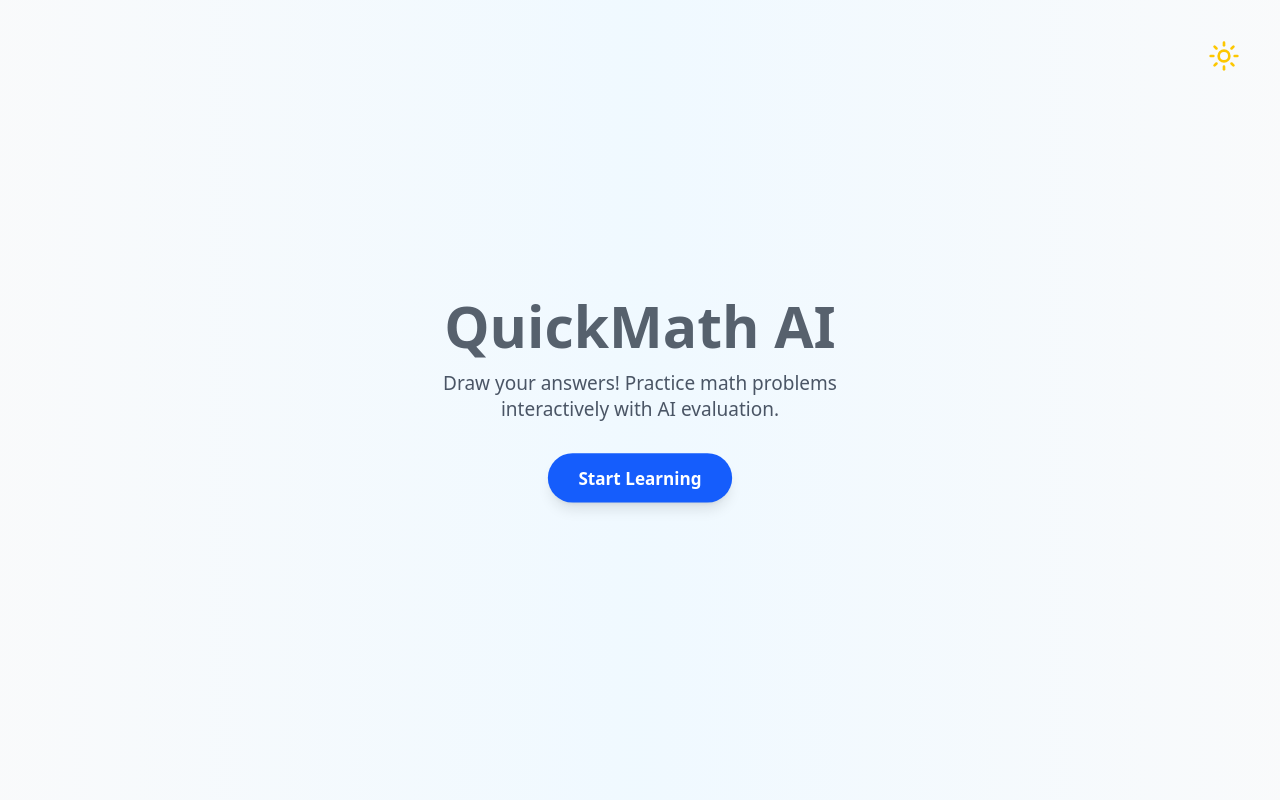
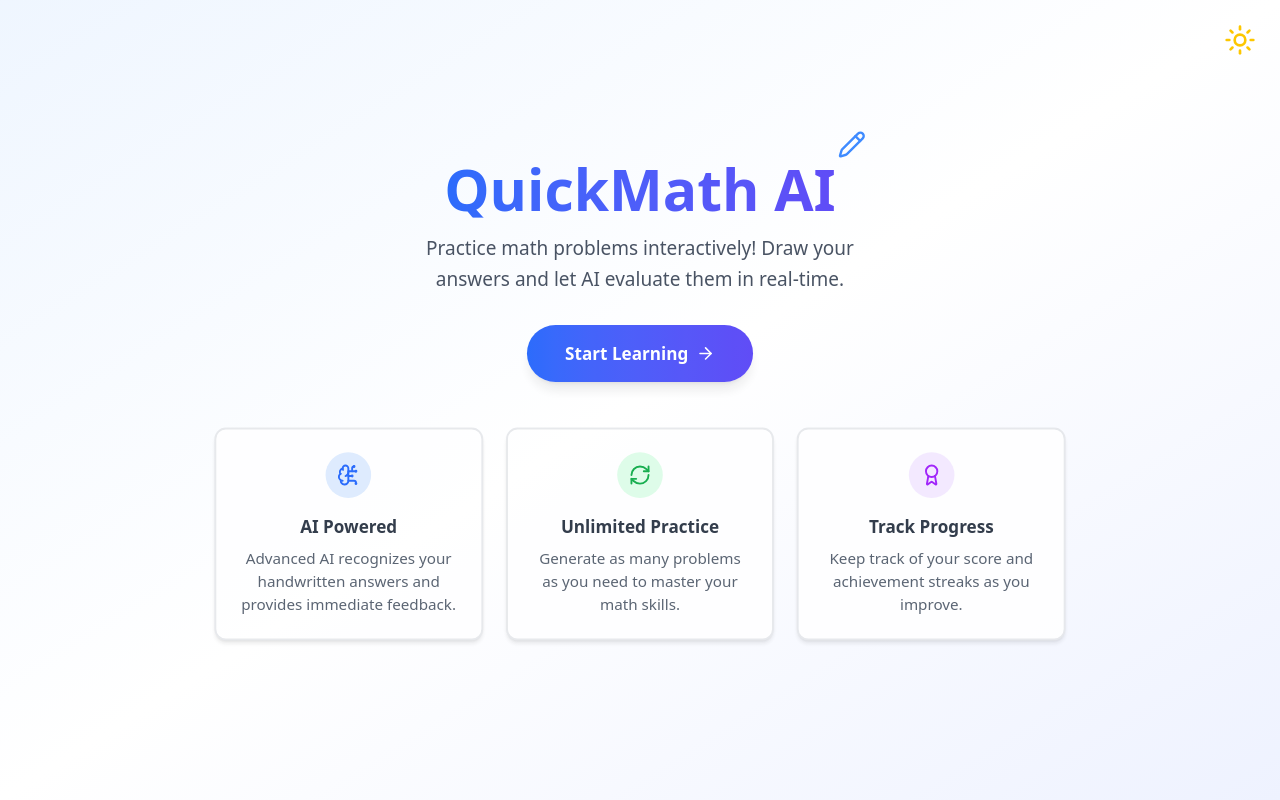
Before and after one commit to NonPanda/quickmath, a React (Vite) app in the folder client/: page / in a window 1280 px wide. Built offline with nearby package versions, Linux system fonts and the light colour scheme.

Commit message:
small change in ui

```diff
--- a/client/src/index.css
+++ b/client/src/index.css
@@ -28,3 +28,10 @@ body {
   background-color: var(--background);
   color: var(--foreground);
 }
+
+@layer base {
+  button:not(:disabled),
+  [role="button"]:not(:disabled) {
+    cursor: pointer;
+  }
+}
--- a/client/src/pages/Home.jsx
+++ b/client/src/pages/Home.jsx
@@ -1,18 +1,19 @@
+import React, { useState, useEffect, useRef } from "react";
+import { ArrowRight, RefreshCw, BrainCircuit, Lightbulb, Award, Pencil } from "lucide-react";
+import { ReactSketchCanvas } from "react-sketch-canvas";
 import DarkModeToggle from "../components/DarkModeToggle";
-import React, { useState, useEffect, useRef } from "react";
-import { ArrowRight, RefreshCw, BrainCircuit } from "lucide-react";
-import { ReactSketchCanvas } from "react-sketch-canvas";
+
 
 const BACKEND_URL = "http://localhost:8000";
 
 export default function Home() {
   const [started, setStarted] = useState(false);
   const [problem, setProblem] = useState({ question: "", answer: 0 });
-
-
   const [feedback, setFeedback] = useState(null);
   const [score, setScore] = useState(0);
   const [isProcessing, setIsProcessing] = useState(false);
+  const [streak, setStreak] = useState(0);
+  const [showConfetti, setShowConfetti] = useState(false);
 
   const canvasRef = useRef(null);
 
@@ -21,20 +22,17 @@ export default function Home() {
 
     operation = ["×", "+", "-"][Math.floor(Math.random() * 3)];
     if (operation === "×") {
-      num1 = Math.floor(Math.random() * 10)+5;
-      num2 = Math.floor(Math.random() * 10)+5;
-    } else{
+      num1 = Math.floor(Math.random() * 10) + 5;
+      num2 = Math.floor(Math.random() * 10) + 5;
+    } else {
       num1 = Math.floor(Math.random() * 50) + 20;
       num2 = Math.floor(Math.random() * 30) + 10;
     }
-
-
 
     if (operation === "+") {
       question = `${num1} + ${num2} = ?`;
       answer = num1 + num2;
     } else if (operation === "-") {
-
       if (num1 < num2) [num1, num2] = [num2, num1];
       question = `${num1} - ${num2} = ?`;
       answer = num1 - num2;
@@ -45,7 +43,6 @@ export default function Home() {
 
     setProblem({ question, answer });
     setIsProcessing(false);
-
     setFeedback(null);
     clearCanvas();
   };
@@ -68,7 +65,7 @@ export default function Home() {
       canvasRef.current.exportImage("png").then((dataUrl) => {
         const link = document.createElement("a");
         link.href = dataUrl;
-        link.download = "canvas_export.png";
+        link.download = `quickmath_problem_${Date.now()}.png`;
         link.click();
       });
     }
@@ -102,6 +99,7 @@ export default function Home() {
         } catch (parseError) {
           console.error("Error parsing error response:", parseError);
         }
+        throw new Error(errorMsg);
       }
 
       const result = await response.json();
@@ -112,8 +110,19 @@ export default function Home() {
       }
 
       if (predictedAnswer === problem.answer) {
-        setFeedback({ status: "success", message: `Correct! You wrote ${predictedAnswer}.` });
+        setFeedback({
+          status: "success",
+          message: `Correct! You wrote ${predictedAnswer}.`
+        });
         setScore((prevScore) => prevScore + 1);
+        setStreak((prevStreak) => prevStreak + 1);
+
+        // Trigger confetti for streaks of 5 or multiples of 5
+        if ((streak + 1) % 5 === 0) {
+          setShowConfetti(true);
+          setTimeout(() => setShowConfetti(false), 3000);
+        }
+
         setTimeout(() => {
           generateProblem();
         }, 1500);
@@ -122,6 +131,7 @@ export default function Home() {
           status: "error",
           message: `Hmm, AI read ${predictedAnswer}. The answer is ${problem.answer}. Try again!`,
         });
+        setStreak(0);
       }
     } catch (error) {
       console.error("Prediction Error:", error);
@@ -134,31 +144,43 @@ export default function Home() {
     }
   };
 
+  return (
+    <div className="flex flex-col items-center justify-center min-h-screen bg-gradient-to-br from-blue-50 via-white to-indigo-50 dark:from-gray-900 dark:via-gray-800 dark:to-indigo-950 transition-colors duration-500">
+      <DarkModeToggle />
 
-  return (
-    <div className="flex flex-col items-center justify-center min-h-screen bg-gradient-to-l from-gray-50 via-sky-50 to-gray-50 dark:from-gray-900 dark:to-gray-800 transition-colors duration-500">
-      <div className="absolute top-4 right-4">
-        <DarkModeToggle />
-      </div>
+      {showConfetti && <div className="confetti-container absolute inset-0 z-10 pointer-events-none"></div>}
 
-      <div className={`w-full max-w-6xl transition-all duration-700 ease-in-out transform ${started ? "scale-100" : "scale-95"}`}>
+      <div className={`w-full max-w-6xl transition-all duration-700 ease-in-out transform ${started ? "scale-100 opacity-100" : "scale-95 opacity-90"}`}>
         {started ? (
           <div className="flex flex-col md:flex-row gap-6 p-6 h-full">
-            <div className="w-full md:w-1/2 bg-white dark:bg-gray-800 rounded-2xl shadow-2xl overflow-hidden transition-colors duration-300 flex flex-col">
-              <div className="p-8 flex flex-col items-center justify-center flex-grow">
-                 <div className="absolute top-4 left-4 bg-blue-100 dark:bg-blue-900 text-blue-800 dark:text-blue-200 px-3 py-1 rounded-full text-sm font-semibold">
+            <div className="w-full md:w-1/2 bg-white dark:bg-gray-800 rounded-2xl shadow-xl overflow-hidden transition-colors duration-300 flex flex-col backdrop-blur-sm bg-opacity-90 dark:bg-opacity-90 border border-gray-100 dark:border-gray-700">
+              <div className="p-8 flex flex-col items-center justify-center flex-grow relative">
+                <div className="flex gap-4 absolute top-2 left-2">
+                  <div className="bg-gradient-to-r from-blue-500 to-indigo-600 dark:from-blue-600 dark:to-indigo-700 text-white px-4 py-2 rounded-full text-sm font-semibold flex items-center gap-2 shadow-lg">
+                    <Award size={16} />
                     Score: {score}
                   </div>
 
-                <div className="text-4xl md:text-6xl font-bold mb-8 text-gray-800 dark:text-white text-center">
+                  {streak > 0 && (
+                    <div className="bg-gradient-to-r from-amber-500 to-orange-500 dark:from-amber-600 dark:to-orange-600 text-white px-4 py-2 rounded-full text-sm font-semibold flex items-center gap-2 shadow-lg animate-pulse">
+                      <Lightbulb size={16} />
+                      Streak: {streak}
+                    </div>
+                  )}
+                </div>
+
+                <div className="text-4xl md:text-6xl font-bold my-12 text-gray-800 dark:text-white text-center">
                   {problem.question}
                 </div>
 
-                <div className="flex flex-col w-full max-w-sm gap-4 mt-auto">
-
-                  <div className="h-12">
+                <div className="flex flex-row w-full max-w-sm gap-4 mt-auto">
+                  <div className="h-12 transition-all">
                     {feedback && (
-                      <div className={`p-3 rounded-lg text-center ${feedback.status === "success" ? "bg-green-100 text-green-800 dark:bg-green-900 dark:text-green-100" : "bg-red-100 text-red-800 dark:bg-red-900 dark:text-red-100"}`}>
+                      <div className={`p-3 rounded-lg text-center shadow-md transform transition-all duration-300 ${
+                        feedback.status === "success"
+                          ? "bg-green-100 text-green-800 dark:bg-green-900 dark:text-green-100 scale-105"
+                          : "bg-red-100 text-red-800 dark:bg-red-900 dark:text-red-100"
+                      }`}>
                         {feedback.message}
                       </div>
                     )}
@@ -168,7 +190,11 @@ export default function Home() {
                     <button
                       onClick={predictAndCheck}
                       disabled={isProcessing}
-                      className={`p-4 w-full ${isProcessing ? 'bg-gray-400 cursor-not-allowed' : 'bg-green-500 hover:bg-green-600'} text-white rounded-lg transition flex items-center justify-center gap-2`}
+                      className={`p-4 w-full rounded-xl transition-all duration-300 transform hover:scale-102 hover:shadow-lg flex items-center justify-center gap-2 font-medium ${
+                        isProcessing
+                          ? 'bg-gray-400 cursor-not-allowed text-gray-200'
+                          : 'bg-gradient-to-r from-green-500 to-emerald-600 hover:from-green-600 hover:to-emerald-700 text-white'
+                      }`}
                     >
                       {isProcessing ? (
                         <>
@@ -178,39 +204,43 @@ export default function Home() {
                       ) : (
                         <>
                           <BrainCircuit size={20} />
-                            <span>Check Canvas</span>
+                          <span>Check Answer</span>
                         </>
                       )}
                     </button>
                   </div>
-                  <div className="flex gap-2 mt-2">
+
                     <button
                       onClick={generateProblem}
                       disabled={isProcessing}
-                       className="flex items-center justify-center gap-2 p-3 w-full bg-blue-500 hover:bg-blue-600 text-white rounded-lg transition disabled:bg-gray-400 disabled:cursor-not-allowed"
+                      className={`flex items-center justify-center gap-2 p-3 rounded-xl transition-all duration-300 transform hover:scale-102 hover:shadow-lg font-medium ${
+                        isProcessing
+                          ? 'bg-gray-400 text-gray-200 cursor-not-allowed'
+                          : 'bg-gradient-to-r from-blue-500 to-indigo-600 hover:from-blue-600 hover:to-indigo-700 text-white'
+                      }`}
                     >
                       <RefreshCw size={18} />
-                       New Problem
                     </button>
                 </div>
               </div>
             </div>
-            </div>
 
-            <div className="w-full md:w-1/2 bg-gray-200 dark:bg-gray-700 rounded-2xl shadow-2xl overflow-hidden flex flex-col transition-colors duration-300" style={{ minHeight: '400px' }}>
-              <div className="p-4 bg-gray-300 dark:bg-gray-600 flex justify-between items-center flex-shrink-0">
-                <h3 className="font-bold text-gray-800 dark:text-white">Work it out here</h3>
+            <div className="w-full md:w-1/2 bg-gray-100 dark:bg-gray-700 rounded-2xl shadow-xl overflow-hidden flex flex-col transition-colors duration-300 border border-gray-200 dark:border-gray-600" style={{ minHeight: '500px' }}>
+              <div className="p-4 bg-gray-200 dark:bg-gray-600 flex justify-between items-center flex-shrink-0">
+                <h3 className="font-semibold text-gray-800/60 dark:text-white flex items-center">
+                  Work it out here
+                </h3>
                 <div>
                   <button
                     onClick={clearCanvas}
-                      className="px-3 py-1 mr-2 bg-red-500 dark:bg-red-700 hover:bg-red-600 dark:hover:bg-red-800 text-white rounded-md transition text-sm"
+                    className="px-3 py-1.5 mr-2 bg-red-500 dark:bg-red-600 hover:bg-red-600 dark:hover:bg-red-700 text-white rounded-md transition text-sm shadow-md"
                     title="Clear Canvas"
                   >
                     Clear
                   </button>
                   <button
                     onClick={exportCanvas}
-                      className="px-3 py-1 bg-blue-500 hover:bg-blue-600 text-white rounded-md transition text-sm"
+                    className="px-3 py-1.5 bg-blue-500 dark:bg-blue-600 hover:bg-blue-600 dark:hover:bg-blue-700 text-white rounded-md transition text-sm shadow-md"
                     title="Download Canvas Image"
                   >
                     Export
@@ -218,10 +248,16 @@ export default function Home() {
                 </div>
               </div>
               <div className="flex-grow p-4 relative">
-                 <div style={{ position: 'absolute', top: '1rem', right: '1rem', bottom: '1rem', left: '1rem' }}>
+                <div className="absolute top-1 right-1 bottom-1 left-1">
                   <ReactSketchCanvas
                     ref={canvasRef}
-                        style={{ border: "1px solid #999", borderRadius: '8px', width: "100%", height: "100%" }}
+                    style={{
+                      border: "2px solid #ccc",
+                      borderRadius: '0.75rem',
+                      width: "100%",
+                      height: "100%",
+                      boxShadow: "0 4px 6px rgba(0, 0, 0, 0.1)"
+                    }}
                     canvasColor="white"
                     strokeWidth={6}
                     strokeColor="black"
@@ -232,18 +268,49 @@ export default function Home() {
           </div>
         ) : (
           <div className="flex flex-col items-center justify-center p-10 text-center">
-            <h1 className="text-6xl font-bold text-gray-800 dark:text-white mb-4 animate-pulse">
+            <div className="relative">
+              <h1 className="text-6xl font-bold bg-clip-text text-transparent bg-gradient-to-r from-blue-600 to-indigo-600 dark:from-blue-400 dark:to-indigo-400 mb-4">
                 QuickMath AI
               </h1>
-            <p className="text-xl text-gray-600 dark:text-white/80 max-w-lg mb-8">
-              Draw your answers! Practice math problems interactively with AI evaluation.
+              <Pencil className="absolute -top-8 -right-8 text-4xl text-blue-500 dark:text-blue-300" size={30} />
+            </div>
+
+            <p className="text-xl text-gray-700 dark:text-gray-300 max-w-lg mb-8 leading-relaxed">
+              Practice math problems interactively! Draw your answers and let AI evaluate them in real-time.
             </p>
+
             <button
               onClick={() => setStarted(true)}
-              className="bg-blue-600 text-white hover:bg-blue-700 font-bold text-lg py-3 px-8 rounded-full shadow-lg hover:shadow-xl transform hover:-translate-y-1 transition-all duration-300"
+              className="bg-gradient-to-r from-blue-600 to-indigo-600 dark:from-blue-500 dark:to-indigo-700 text-white font-bold text-lg py-4 px-10 rounded-full shadow-lg hover:shadow-xl transform hover:scale-105 transition-all duration-300 flex items-center"
             >
-              Start Learning
+              Start Learning <ArrowRight className="ml-2" size={20} />
             </button>
+
+            <div className="mt-12 grid grid-cols-1 md:grid-cols-3 gap-6 w-full max-w-4xl">
+              <div className="bg-white dark:bg-gray-800 p-6 rounded-xl shadow-md hover:shadow-lg transition-all border-2 border-gray-200 dark:border-gray-600">
+                <div className="bg-blue-100 dark:bg-blue-900 w-12 h-12 rounded-full flex items-center justify-center mx-auto mb-4">
+                  <BrainCircuit size={24} className="text-blue-600 dark:text-blue-300" />
+                </div>
+                <h3 className="text-lg font-bold text-gray-800 dark:text-white">AI Powered</h3>
+                <p className="text-gray-600 dark:text-gray-300 mt-2">Advanced AI recognizes your handwritten answers and provides immediate feedback.</p>
+              </div>
+
+              <div className="bg-white dark:bg-gray-800 p-6 rounded-xl shadow-md hover:shadow-lg transition-all border-2 border-gray-200 dark:border-gray-600">
+                <div className="bg-green-100 dark:bg-green-900 w-12 h-12 rounded-full flex items-center justify-center mx-auto mb-4">
+                  <RefreshCw size={24} className="text-green-600 dark:text-green-300" />
+                </div>
+                <h3 className="text-lg font-bold text-gray-800 dark:text-white">Unlimited Practice</h3>
+                <p className="text-gray-600 dark:text-gray-300 mt-2">Generate as many problems as you need to master your math skills.</p>
+              </div>
+
+              <div className="bg-white dark:bg-gray-800 p-6 rounded-xl shadow-md hover:shadow-lg transition-all border-2 border-gray-200 dark:border-gray-600">
+                <div className="bg-purple-100 dark:bg-purple-900 w-12 h-12 rounded-full flex items-center justify-center mx-auto mb-4">
+                  <Award size={24} className="text-purple-600 dark:text-purple-300" />
+                </div>
+                <h3 className="text-lg font-bold text-gray-800 dark:text-white">Track Progress</h3>
+                <p className="text-gray-600 dark:text-gray-300 mt-2">Keep track of your score and achievement streaks as you improve.</p>
+              </div>
+            </div>
           </div>
         )}
       </div>
```
Also changed, not shown: 1 other file (tests, documents, lock files or other folders). Lines whose indentation alone changed are shown as unchanged.
